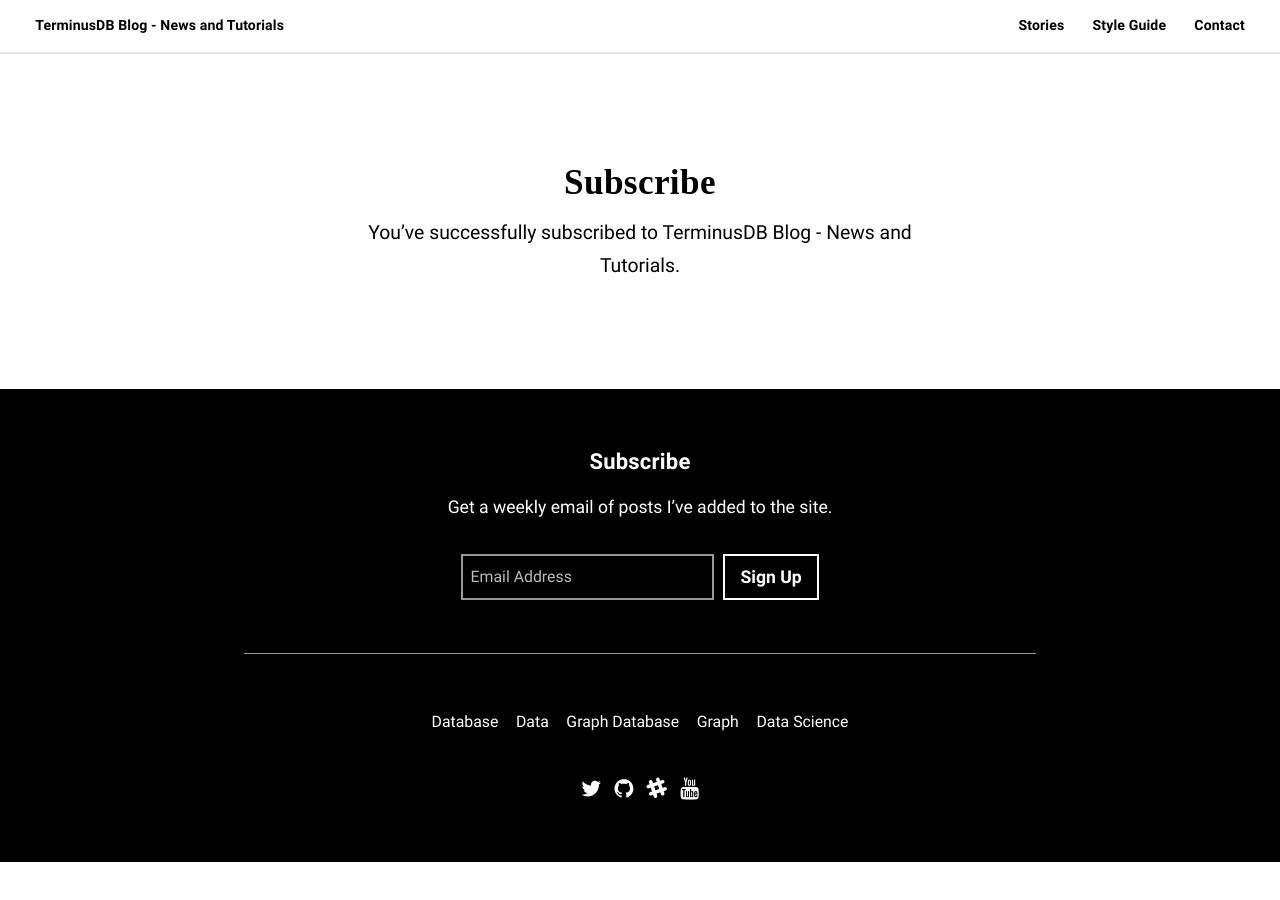
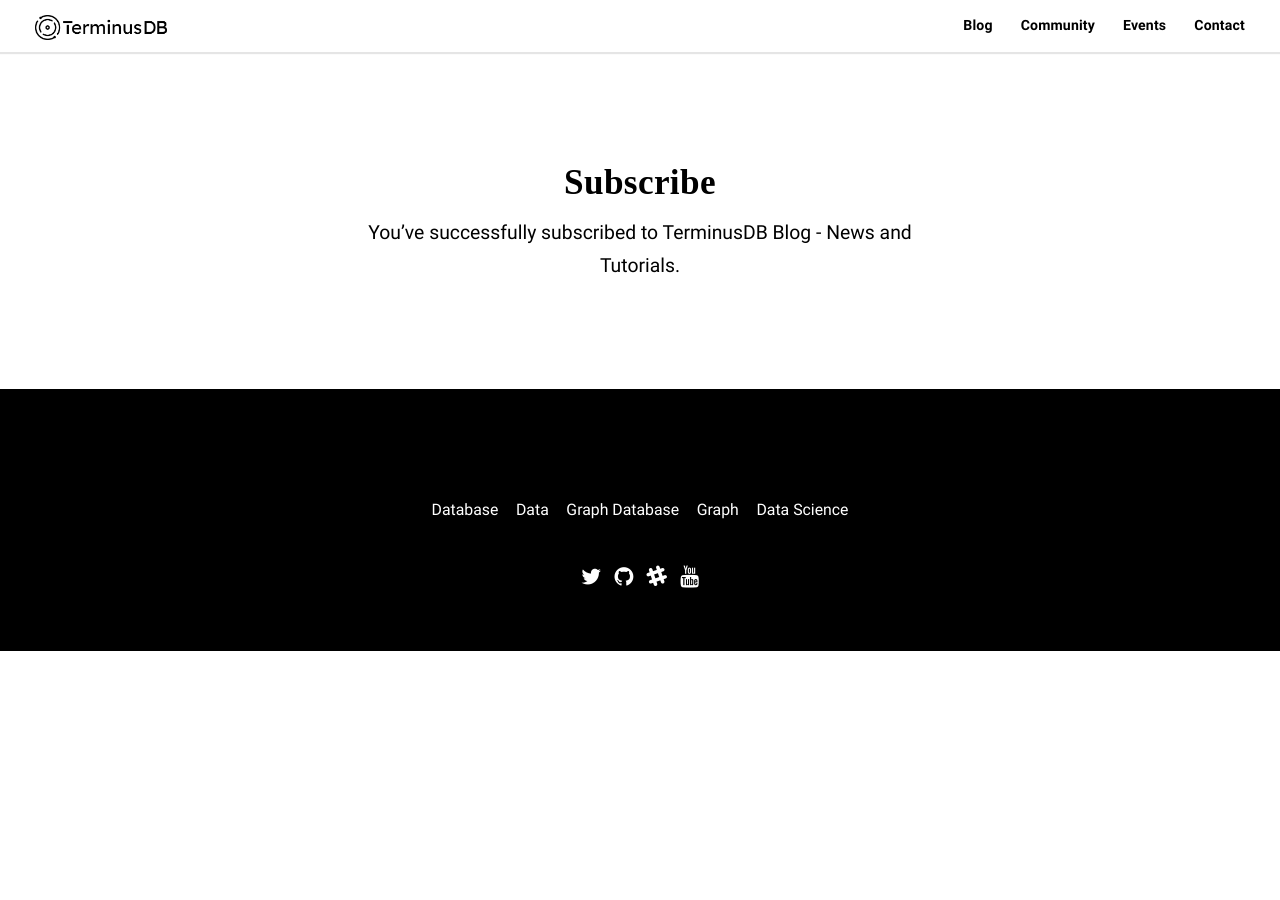
Before and after one commit to terminusdb/terminusdb-blog, a Jekyll site: the page built from subscribe.html, in a window 1280 px wide. Built offline with Jekyll 4.4.1, drawn with Linux system fonts in a browser that asks for light colours; some web fonts are replaced.

Commit message:
Tidy up header and footer

```diff
--- a/_assets/js/_inits.js
+++ b/_assets/js/_inits.js
@@ -7,7 +7,7 @@
 import './vendor/_zoom.js';
 import Formcarry from './components/_formcarry.js';
 import InfiniteScroll from './components/_infiniteScroll.js';
-import MailChimp from './components/_mailChimp.js';
+//import MailChimp from './components/_mailChimp.js';
 import { miscFlexVid, miscZoom, miscSocialShare } from './components/_miscellaneous.js';
 import PageTransition from './components/_pageTransition.js';
 import Popup from './components/_popup.js';
@@ -23,7 +23,7 @@
     easing: 'ease-in-out',
     once: true
   });
-  MailChimp.init();
+ // MailChimp.init();
   PageTransition.init();
 
   if ($('.posts').length && $('.posts__next').length) {
--- a/_includes/footer.html
+++ b/_includes/footer.html
@@ -1,16 +1,6 @@
 <!-- The footer at the very bottom of the screen -->
 <footer class="footer section-padding">
   <div class="grid">
-    <div class="subscribe" id="subscribe">
-      <div class="subscribe__container">
-        <span class="subscribe__title">Subscribe</span>
-        <p class="subscribe__text">Get a weekly email of posts I’ve added to the site.</p>
-        {% include subscribe-form.html %}
-      </div>
-    </div>
-
-    <hr class="sep--white"/>
-
     <div class="footer__container">
       {% tags_list :threshold => 1, :sort_by => count, :order_by => desc, :limit => 5 %}
 
@@ -18,9 +8,6 @@
     </div>
   </div>
 </footer>
-
-{% include contact.html %}
-
 {% if paginator.next_page %}
   <script>
     var maxPages = parseInt('{{ paginator.total_pages }}');
--- a/_includes/header.html
+++ b/_includes/header.html
@@ -1,5 +1,5 @@
 <header class="header">
-  <a class="header__title" href="{{ '/' | absolute_url }}">{{ site.title }}</a>
+  <a class="header__title" href="https://terminusdb.com/"><img src="/assets/images/terminusdb_logo_black.png" style="height: 1.8em; margin-top: 0.8em;"/></a>
 
   {% include navigation.html %}
 </header>
--- a/_includes/navigation.html
+++ b/_includes/navigation.html
@@ -1,7 +1,8 @@
 <nav>
   <ul class="header__list">
-    <li><a href="{{ '/' | prepend: site.baseurl }}">Stories</a></li>
-    <li><a href="{{ '/style-guide' | prepend: site.baseurl }}">Style Guide</a></li>
-    <li><span class="popup__open">Contact</span></li>
+    <li><a href="{{ '/' | absolute_url }}">Blog</a></li>
+    <li><a href="https://terminusdb.com/community.html">Community</a></li>
+    <li><a href="https://community.terminusdb.com/">Events</a></li>
+    <li><a href="http://bit.ly/terminusdb-slack">Contact</a></li>
   </ul>
 </nav>
```
Also changed, not shown: assets/images/terminusdb_logo_black.png (added).
